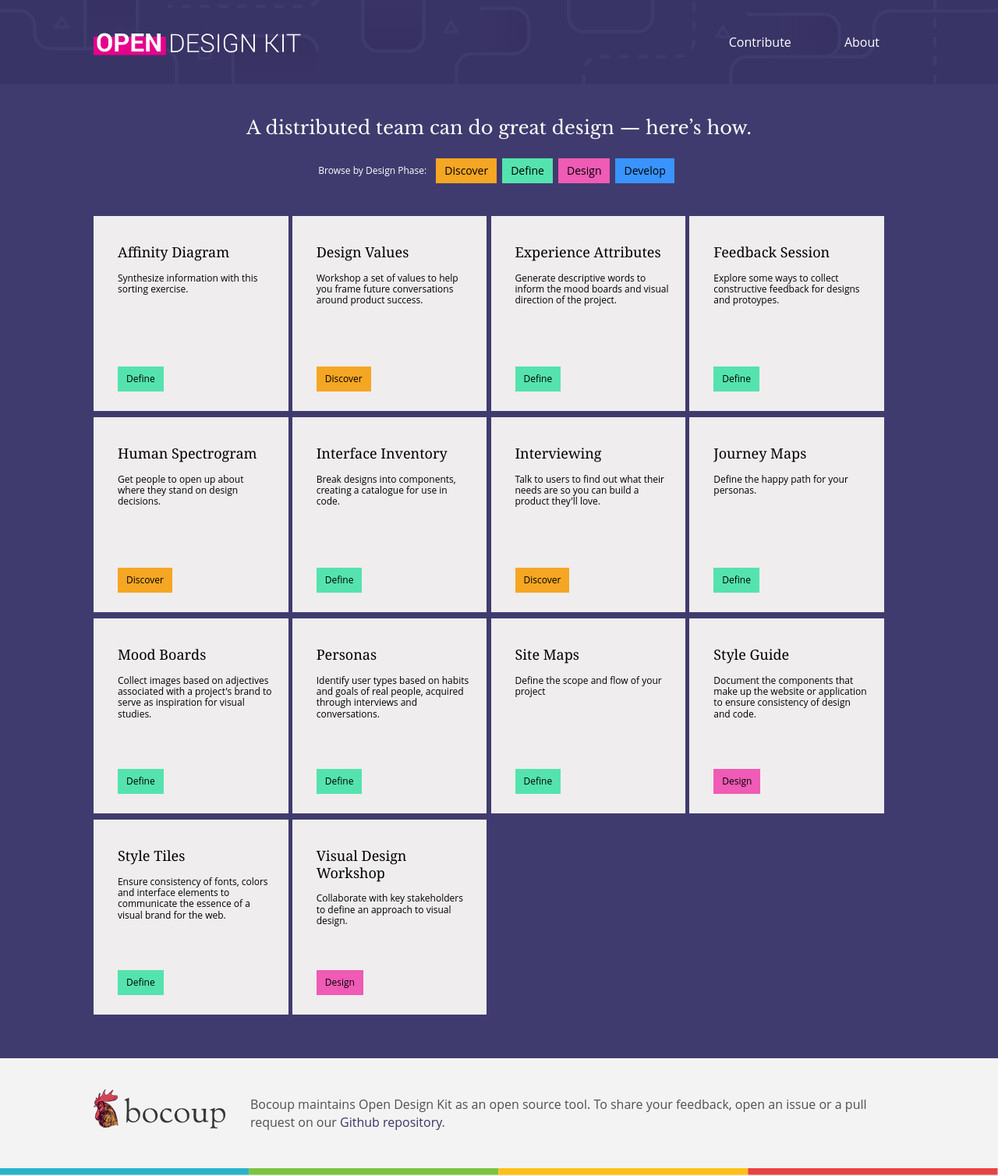
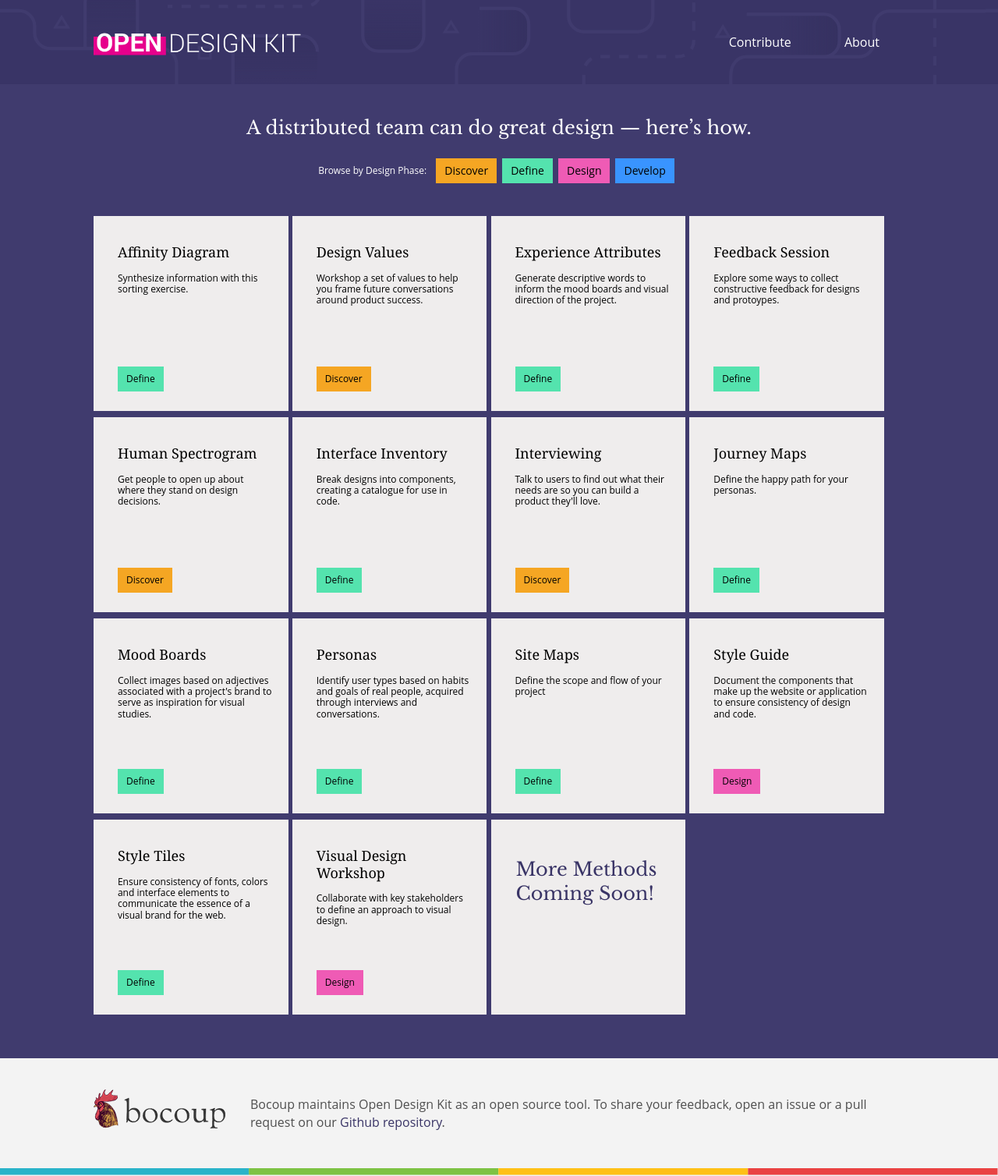
Before and after one commit to open-design-kit/opendesignkit, a Jekyll site: the page built from index.html, in a window 1280 px wide. Shown: the whole page at 78% size. Built offline with Jekyll 4.4.1, drawn with Linux system fonts in a browser that asks for light colours.

Commit message:
first stab at a more message, for #141

```diff
--- a/css/styles.css
+++ b/css/styles.css
@@ -706,6 +706,15 @@ a.method-list-link:focus {
     background-color: #3994FF;
 }
 
+.methods-list-more {
+    color: #393466;
+    font-family: 'Libre Baskerville', Georgia, serif;
+    font-size: 1.5rem;
+    font-weight: normal;
+    line-height: 1.3;
+    padding: 3rem 2rem;
+}
+
 /*--------------------------------------------*/
 /*---------- Column layout -------------------*/
 /*--------------------------------------------*/
--- a/index.html
+++ b/index.html
@@ -19,6 +19,11 @@ type: home
                         </a>
                     </li>
                 {% endfor %}
+                <li class="method-list-item">
+                    <div class="methods-list-more">
+                        More Methods Coming Soon!
+                    </div>
+                </li>
             </ul>
         </section>
     </div> <!-- /end .main-content -->
```
